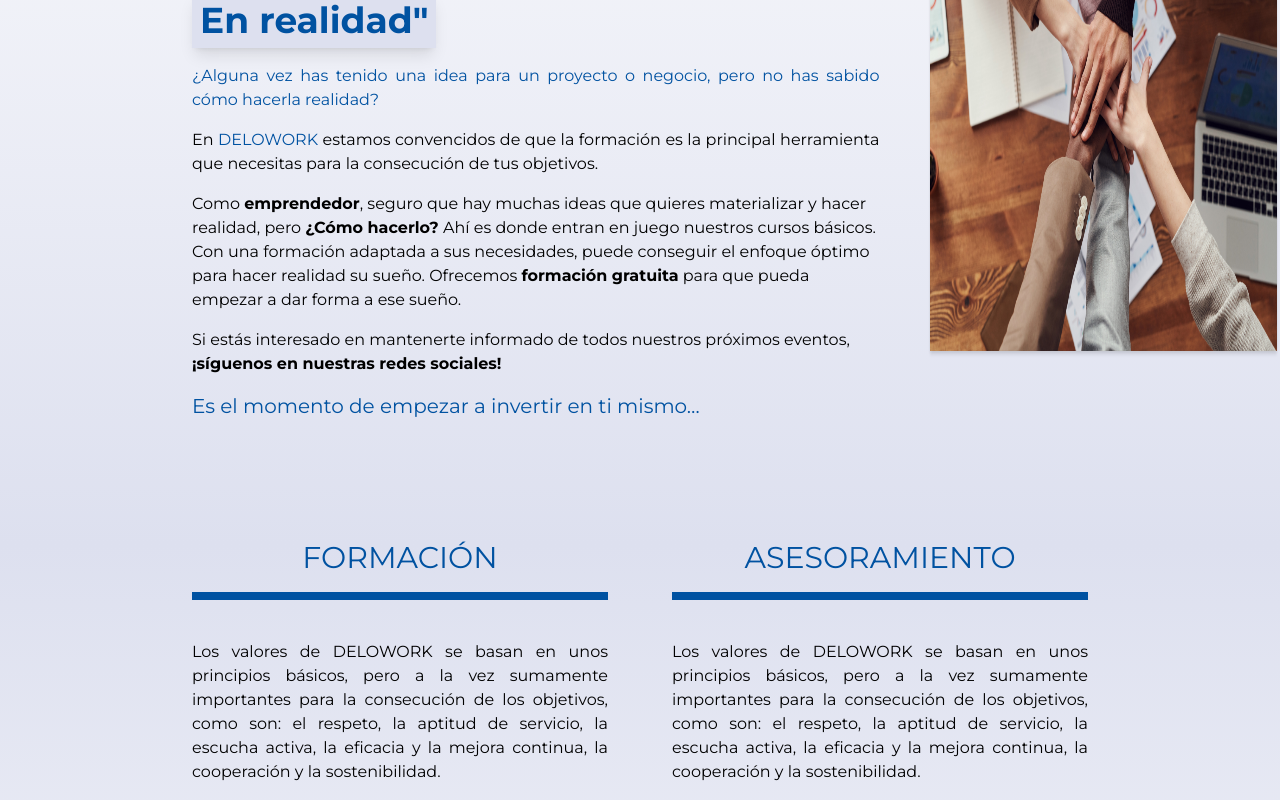
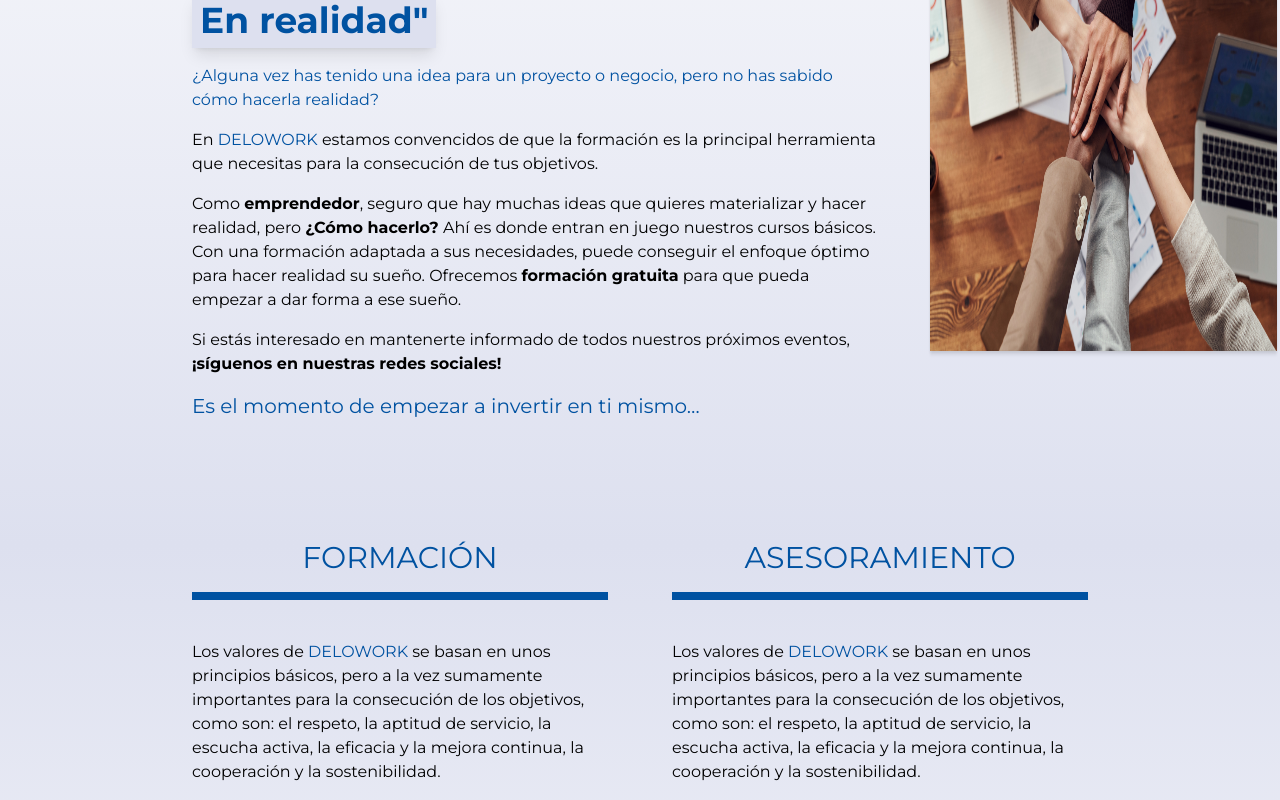
Before and after one commit to bl3r3/delawork, a Next.js app: page /emprendedores in a window 1280 px wide. Shown: the part 520-1320 px from the top of the page. Built offline with nearby package versions, Linux system fonts and the light colour scheme.

Commit message:
fix: text justify

```diff
--- a/app/emprendedores/page.tsx
+++ b/app/emprendedores/page.tsx
@@ -46,11 +46,11 @@ const EmprendedoresPage = () => {
                   </div>
                 </div>
               </div>
-              <p className="text-justify text-corporativo">
+              <p className="text-left text-corporativo">
                 ¿Alguna vez has tenido una idea para un proyecto o negocio, pero
                 no has sabido cómo hacerla realidad?
               </p>
-              <p className="text-justify">
+              <p className="text-left">
                 En <span className="text-corporativo">DELOWORK</span> estamos
                 convencidos de que la formación es la principal herramienta que
                 necesitas para la consecución de tus objetivos.
@@ -88,12 +88,12 @@ const EmprendedoresPage = () => {
               Formación
             </h2>
             <div className="bg-corporativo h-2 border-2 border-corporativo" />
-            <p className="text-justify mt-6 text-base">
-              Los valores de DELOWORK se basan en unos principios básicos, pero
-              a la vez sumamente importantes para la consecución de los
-              objetivos, como son: el respeto, la aptitud de servicio, la
-              escucha activa, la eficacia y la mejora continua, la cooperación y
-              la sostenibilidad.
+            <p className="text-left mt-6 text-base">
+              Los valores de <span className="text-corporativo">DELOWORK</span>{" "}
+              se basan en unos principios básicos, pero a la vez sumamente
+              importantes para la consecución de los objetivos, como son: el
+              respeto, la aptitud de servicio, la escucha activa, la eficacia y
+              la mejora continua, la cooperación y la sostenibilidad.
             </p>
           </div>
           <div className="min-[320px]:w-full flex flex-col w-4/12 gap-4">
@@ -101,12 +101,12 @@ const EmprendedoresPage = () => {
               ASESORAMIENTO
             </h2>
             <div className="bg-corporativo  h-2 border-2 border-corporativo" />
-            <p className="text-justify mt-6">
-              Los valores de DELOWORK se basan en unos principios básicos, pero
-              a la vez sumamente importantes para la consecución de los
-              objetivos, como son: el respeto, la aptitud de servicio, la
-              escucha activa, la eficacia y la mejora continua, la cooperación y
-              la sostenibilidad.
+            <p className="text-left mt-6">
+              Los valores de <span className="text-corporativo">DELOWORK</span>{" "}
+              se basan en unos principios básicos, pero a la vez sumamente
+              importantes para la consecución de los objetivos, como son: el
+              respeto, la aptitud de servicio, la escucha activa, la eficacia y
+              la mejora continua, la cooperación y la sostenibilidad.
             </p>
           </div>
         </section>
--- a/app/nosotros/page.tsx
+++ b/app/nosotros/page.tsx
@@ -32,7 +32,7 @@ const AboutPage = () => {
               Misión
             </h3>
             <div className="bg-corporativo w-full h-2 border-2 border-corporativo" />
-            <p className="text-sm text-justify leading-7">
+            <p className="text-sm text-left leading-7">
               El principal objetivo de{" "}
               <span className="text-corporativo font-semibold">DELOWORK</span>{" "}
               es colaborar, orientar y ayudar a las personas que tienen el deseo
@@ -46,7 +46,7 @@ const AboutPage = () => {
               extensa normativa, tanto contable como legal, fiscal, laboral,
               etc., que estamos obligados a cumplir.
             </p>
-            <p className="text-sm text-justify leading-7">
+            <p className="text-sm text-left leading-7">
               Creemos que nuestros clientes se merecen algo más que un servicio
               excelente. Por eso también les proporcionamos información sobre
               cómo pueden conseguir sus objetivos de una manera fácil y sin
@@ -68,21 +68,21 @@ const AboutPage = () => {
               Visión
             </h3>
             <div className="bg-corporativo w-full h-2 border-1 border-corporativo" />
-            <p className="text-sm text-justify leading-7">
+            <p className="text-sm text-left leading-7">
               En{" "}
               <span className="text-corporativo font-semibold">DELOWORK</span>
               creemos que la cantidad de información que recibimos (de cualquier
               tipo) se convierte, en muchas ocasiones, en una vorágine de datos
               difíciles de asimilar e interpretar.
             </p>
-            <p className="text-sm text-justify leading-7">
+            <p className="text-sm text-left leading-7">
               Por ello, ofrecemos nuestros servicios a todas aquellas personas
               que no saben por dónde empezar su proyecto (tanto personal como
               empresarial) y nos adaptamos a sus necesidades y entorno para
               facilitar el flujo de comunicación con los diferentes organismos
               públicos y privados.
             </p>
-            <p className="text-sm text-justify leading-7">
+            <p className="text-sm text-left leading-7">
               Además, gracias a la colaboración y apoyo continuo que ofrecemos,
               cada acción que se realiza ante ellos repercute positivamente en
               sus objetivos.
@@ -95,7 +95,7 @@ const AboutPage = () => {
               Valores
             </h3>
             <div className="bg-corporativo w-full h-2 border-1 border-corporativo" />
-            <p className="text-sm text-justify leading-7">
+            <p className="text-sm text-left leading-7">
               Los valores de{" "}
               <span className="text-corporativo font-semibold">DELOWORK</span>{" "}
               se basan en unos principios básicos, pero a la vez sumamente
--- a/app/page.tsx
+++ b/app/page.tsx
@@ -40,13 +40,13 @@ export default function Home() {
 
         <div className=" flex min-[320px]:flex-col md:flex-row">
           <div className="flex w-5/12 flex-col itmes-center justify-center md:pl-24 lg:pl-48  gap-6 text-lg min-[320px]:px-12 min-[320px]:w-full min-[320px]:mt-8 md:mt-0 md:gap-2">
-            <p className="text-justify lg:pr-32">
+            <p className="text-left lg:pr-32">
               Lorem ipsum, dolor sit amet consectetur adipisicing elit. Fugiat
               quis quod et deserunt doloribus aliquid ipsum iure quos, est
               laborum alias animi, nam quia odit, harum corporis saepe ducimus!
               Nostrum.
             </p>
-            <p className="text-justify lg:pr-32">
+            <p className="text-left lg:pr-32">
               Lorem ipsum, dolor sit amet consectetur adipisicing elit. Fugiat
               quis quod et deserunt doloribus aliquid ipsum iure quos, est
               laborum alias animi, nam quia odit, harum corporis saepe ducimus!
--- a/app/servicios/page.tsx
+++ b/app/servicios/page.tsx
@@ -31,7 +31,7 @@ const ServicesPage = () => {
             Fiscal
           </h3>
           <div className="bg-corporativo w-full h-2 border-2 border-corporativo" />
-          <p className="text-sm text-justify leading-7">
+          <p className="text-sm text-left leading-7">
             Los servicios fiscales de{" "}
             <span className="text-corporativo font-semibold">DELOWORK</span>{" "}
             pueden ayudarle a controlar sus impuestos para que no tenga que
@@ -42,7 +42,7 @@ const ServicesPage = () => {
             expertos que saben cómo maximizar sus deducciones y minimizar su
             responsabilidad.
           </p>
-          <p className="text-sm text-justify leading-7">
+          <p className="text-sm text-left leading-7">
             Trabajamos con todo tipo de individuos, incluyendo aquellos que
             trabajan por cuenta propia, son dueños de un pequeño negocio, o
             tienen propiedades de alquiler. Nuestro objetivo es asegurarnos de
@@ -52,7 +52,7 @@ const ServicesPage = () => {
             finos para que podamos asegurarnos de que hasta el último dólar se
             maximiza.
           </p>
-          <p className="text-sm text-justify leading-7">
+          <p className="text-sm text-left leading-7">
             Sabemos que la temporada de impuestos puede ser estresante para
             muchas personas, especialmente si sienten que no tienen suficientes
             conocimientos sobre impuestos (o si simplemente no disfrutan
@@ -78,7 +78,7 @@ const ServicesPage = () => {
             Laboral
           </h3>
           <div className="bg-corporativo w-full h-2 border-2 border-corporativo" />
-          <p className="text-sm text-justify leading-7">
+          <p className="text-sm text-left leading-7">
             En <span className="text-corporativo font-semibold">DELOWORK</span>{" "}
             creemos que la cantidad de información que recibimos (de cualquier
             tipo) se convierte, en muchas ocasiones, en una vorágine de datos
@@ -100,7 +100,7 @@ const ServicesPage = () => {
             Contabilidad
           </h3>
           <div className="bg-corporativo w-full h-2 border-2 border-corporativo" />
-          <p className="text-sm text-justify leading-7">
+          <p className="text-sm text-left leading-7">
             Los servicios fiscales de{" "}
             <span className="text-corporativo font-semibold">DELOWORK</span>{" "}
             pueden ayudarle a controlar sus impuestos para que no tenga que
@@ -111,7 +111,7 @@ const ServicesPage = () => {
             expertos que saben cómo maximizar sus deducciones y minimizar su
             responsabilidad.
           </p>
-          <p className="text-sm text-justify leading-7">
+          <p className="text-sm text-left leading-7">
             Trabajamos con todo tipo de individuos, incluyendo aquellos que
             trabajan por cuenta propia, son dueños de un pequeño negocio, o
             tienen propiedades de alquiler. Nuestro objetivo es asegurarnos de
@@ -143,7 +143,7 @@ const ServicesPage = () => {
             GESTIÓN EMPRESARIAL
           </h3>
           <div className="bg-corporativo w-full h-2 border-2 border-corporativo" />
-          <p className="text-sm text-justify leading-7">
+          <p className="text-sm text-left leading-7">
             En <span className="text-corporativo font-semibold">DELOWORK</span>{" "}
             creemos que su negocio es único, y nos esforzamos por ofrecer un
             servicio que lo refleje. Sabemos que tiene muchas opciones en el
@@ -162,7 +162,7 @@ const ServicesPage = () => {
             CERTIFICADO DIGITAL
           </h3>
           <div className="bg-corporativo w-full h-2 border-2 border-corporativo" />
-          <p className="text-sm text-justify leading-7">
+          <p className="text-sm text-left leading-7">
             Los servicios fiscales de{" "}
             <span className="text-corporativo font-semibold">DELOWORK</span>{" "}
             pueden ayudarle a controlar sus impuestos para que no tenga que
```
